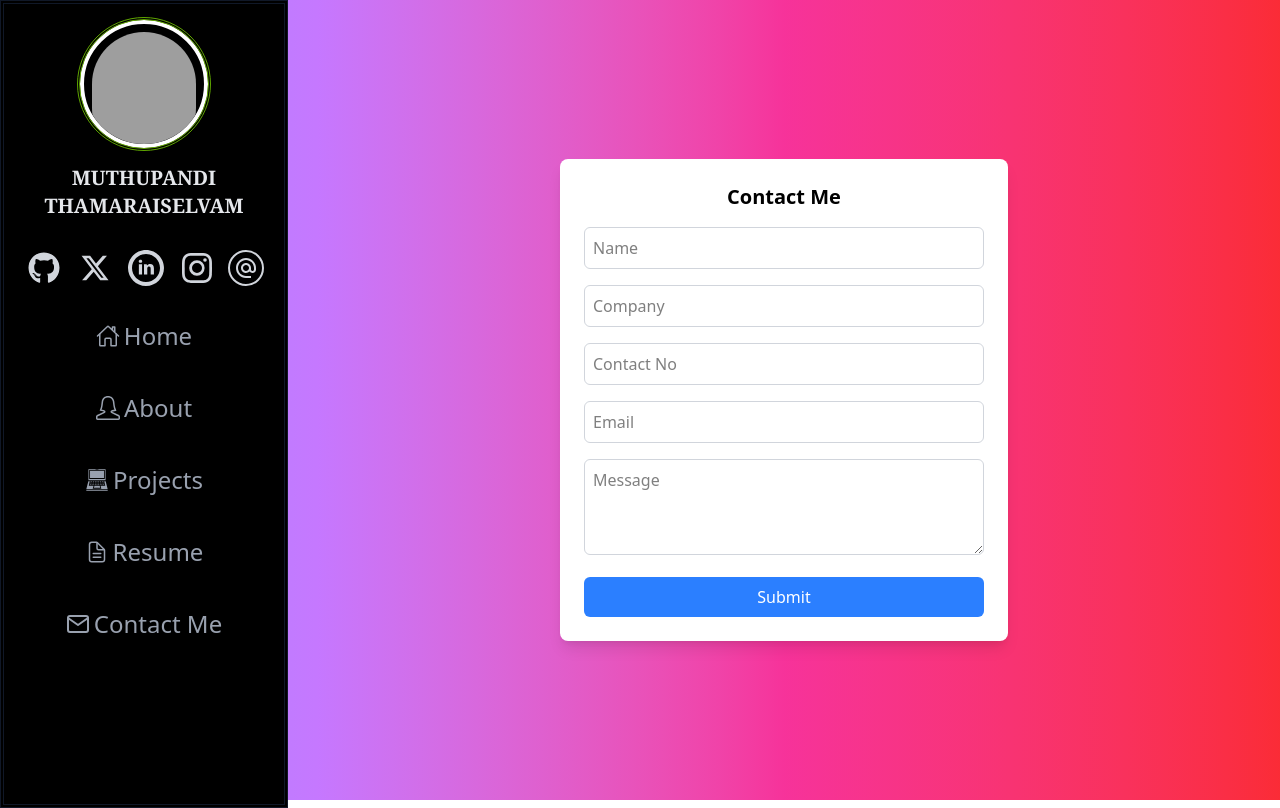
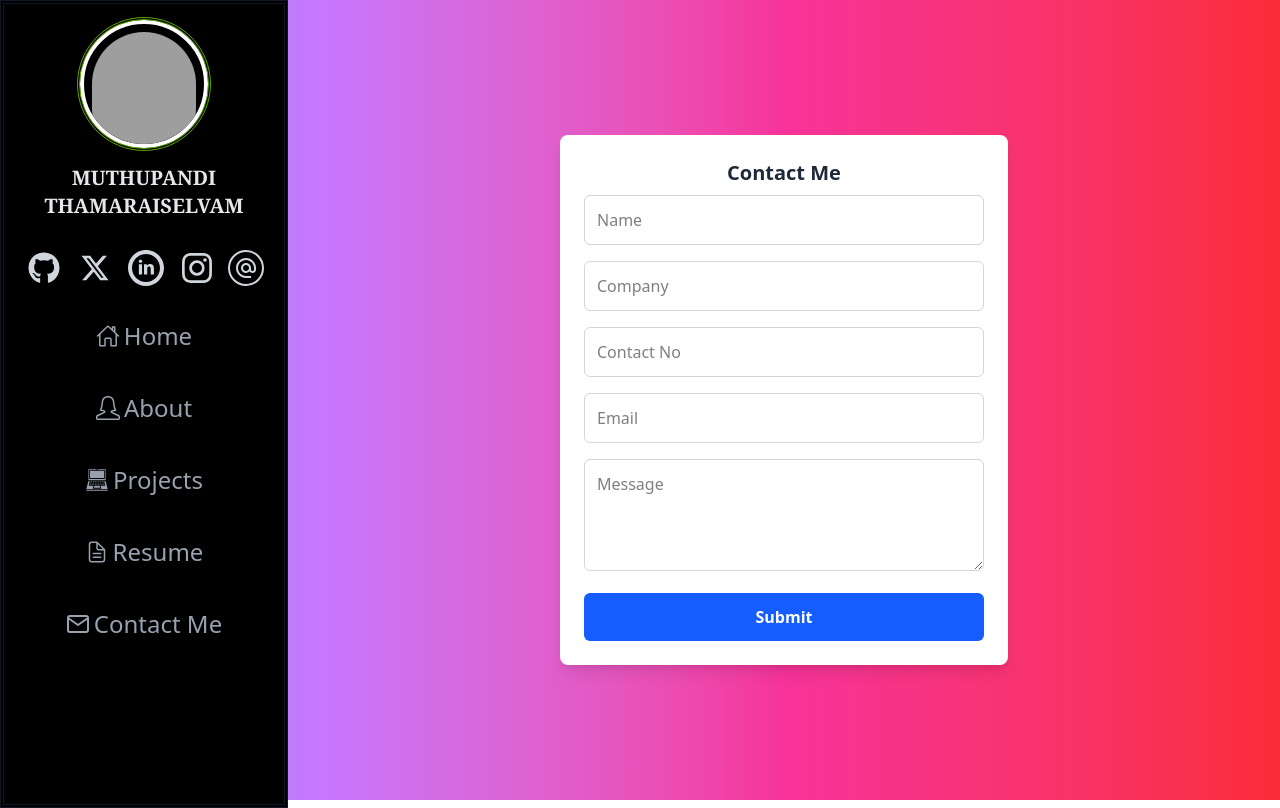
Before and after one commit to Selva2026/OILOFTROPYM, a React (Vite) app: page /contact in a window 1280 px wide. Built offline with nearby package versions, Linux system fonts and the light colour scheme; grey boxes are pictures that could not be loaded.

Commit message:
Update Contact.jsx

```diff
--- a/src/Components/Contact.jsx
+++ b/src/Components/Contact.jsx
@@ -20,10 +20,13 @@ const Contact = () => {
   };
 
   return (
-    <div className="flex justify-center w-full items-center h-screen bg-gradient-to-r from-purple-400 via-pink-500 to-red-500">
-       <div className="w-full max-w-md p-6 bg-white shadow-lg rounded-lg">
-        <h2 className="text-xl font-semibold text-center mb-4">Contact Me</h2>
-        <form onSubmit={handleSubmit} className="space-y-4">
+    <div className="flex justify-center items-center w-full h-screen sm:h-screen bg-gradient-to-r from-purple-400 via-pink-500 to-red-500">
+      <div className="w-full h-full sm:h-auto sm:max-w-md p-6 sm:rounded-lg sm:shadow-lg bg-white flex items-center justify-center">
+        <form
+          onSubmit={handleSubmit}
+          className="w-full space-y-4 max-w-md"
+        >
+          <h2 className="text-xl font-semibold text-center mb-2 text-gray-800">Contact Me</h2>
           <input
             type="text"
             name="name"
@@ -31,7 +34,7 @@ const Contact = () => {
             value={formData.name}
             onChange={handleChange}
             required
-            className="w-full p-2 border border-gray-300 rounded-md"
+            className="w-full p-3 border border-gray-300 rounded-md text-base"
           />
           <input
             type="text"
@@ -40,7 +43,7 @@ const Contact = () => {
             value={formData.company}
             onChange={handleChange}
             required
-            className="w-full p-2 border border-gray-300 rounded-md"
+            className="w-full p-3 border border-gray-300 rounded-md text-base"
           />
           <input
             type="tel"
@@ -49,7 +52,7 @@ const Contact = () => {
             value={formData.contactNo}
             onChange={handleChange}
             required
-            className="w-full p-2 border border-gray-300 rounded-md"
+            className="w-full p-3 border border-gray-300 rounded-md text-base"
           />
           <input
             type="email"
@@ -58,7 +61,7 @@ const Contact = () => {
             value={formData.email}
             onChange={handleChange}
             required
-            className="w-full p-2 border border-gray-300 rounded-md"
+            className="w-full p-3 border border-gray-300 rounded-md text-base"
           />
           <textarea
             name="message"
@@ -66,11 +69,11 @@ const Contact = () => {
             value={formData.message}
             onChange={handleChange}
             required
-            className="w-full p-2 border border-gray-300 rounded-md h-24"
+            className="w-full p-3 border border-gray-300 rounded-md h-28 text-base"
           ></textarea>
           <button
             type="submit"
-            className="w-full p-2 bg-blue-500 text-white rounded-md hover:bg-blue-600"
+            className="w-full p-3 bg-blue-600 text-white font-semibold rounded-md hover:bg-blue-700"
           >
             Submit
           </button>
```
